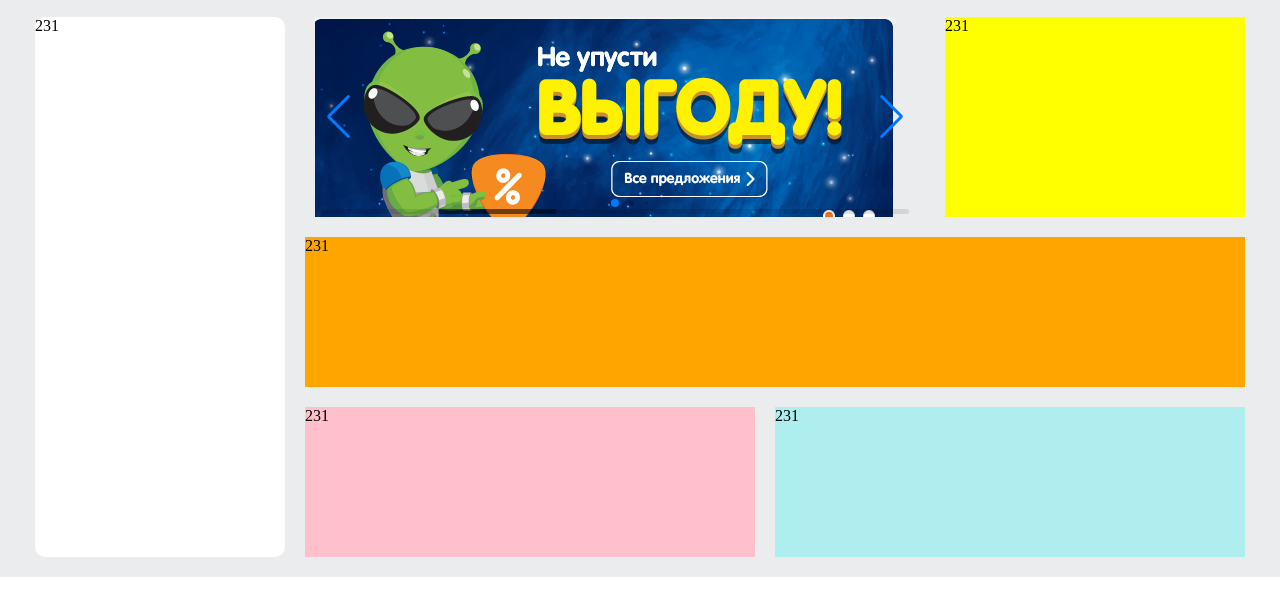
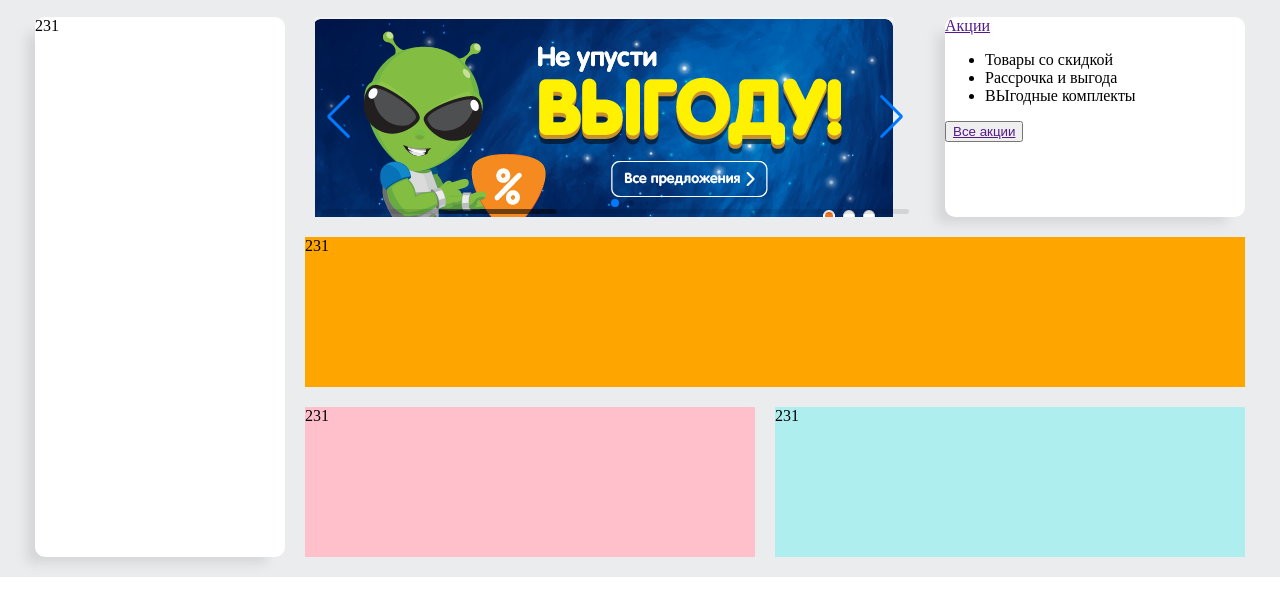
Before and after one commit to Alexsandrpost7/wp_dns, a website: page index.html in a window 1280 px wide. Shown: the part 109-724 px from the top of the page. Drawn offline with nearby package versions, Linux system fonts and the light colour scheme.

Commit message:
com section SALE

```diff
--- a/index.html
+++ b/index.html
@@ -128,7 +128,38 @@
             </div>
         </div>
 <!-- / slider swiper ++++++++++++++++++++++++++++ -->
-        <div class="section-grid__sale">231</div>
+
+<!-- +++++ sale +++++++++++++++++++++++++++++++++ -->
+        <div class="section-grid__sale">
+            <div class="section-grid__sale-title">
+                <a href="" class="section-grid__sale-title-a">Акции</a>
+            </div>
+            <div class="section-grid__sale-subtitle">
+                <ul class="section-grid__sale-subtitle-ul">
+                    <li>
+                        <span>Товары со скидкой</span>
+                        <span></span>
+                    </li>
+                    <li>
+                        <span>Рассрочка и выгода</span>
+                        <span></span>
+                    </li>
+                    <li>
+                        <span>ВЫгодные комплекты</span>
+                        <span></span>
+                    </li>
+                </ul>
+
+            </div>
+            <div class="section-grid__sale-btn">
+                <button>
+                    <a href="">Все акции</a>
+                </button>
+            </div>
+
+
+        </div>
+<!-- +++++ sale +++++++++++++++++++++++++++++++++ -->
         <div class="section-grid__offer">231</div>
         <div class="section-grid__news1">231</div>
         <div class="section-grid__news2">231</div>
--- a/scss/style.scss
+++ b/scss/style.scss
@@ -246,12 +246,13 @@ body {
     padding: 20px 40px 20px 40px;
 
     &__menu {
-        background-color:white;
         grid-column-start: 1;
         grid-column-end: 2;
         grid-row-start: 1;
         grid-row-end: 4;
+        background-color:white;
         border-radius: 10px;
+        box-shadow: -13px 11px 12px -5px rgba(123, 125, 128, 0.2);
     }
 
     &__slider {
@@ -277,11 +278,17 @@ body {
 
 
     &__sale {
-        background-color: yellow;
         grid-column-start: 4;
         grid-column-end: 5;
         grid-row-start: 1;
         grid-row-end: 2;
+        background-color: white;
+        border-radius: 10px;
+        box-shadow: -13px 11px 12px -5px rgba(123, 125, 128, 0.2);
+
+        &-title {}
+        &-subtitle {}
+        &-btn {}
     }
 
     &__offer {
```
Also changed, not shown: css/style.css.
